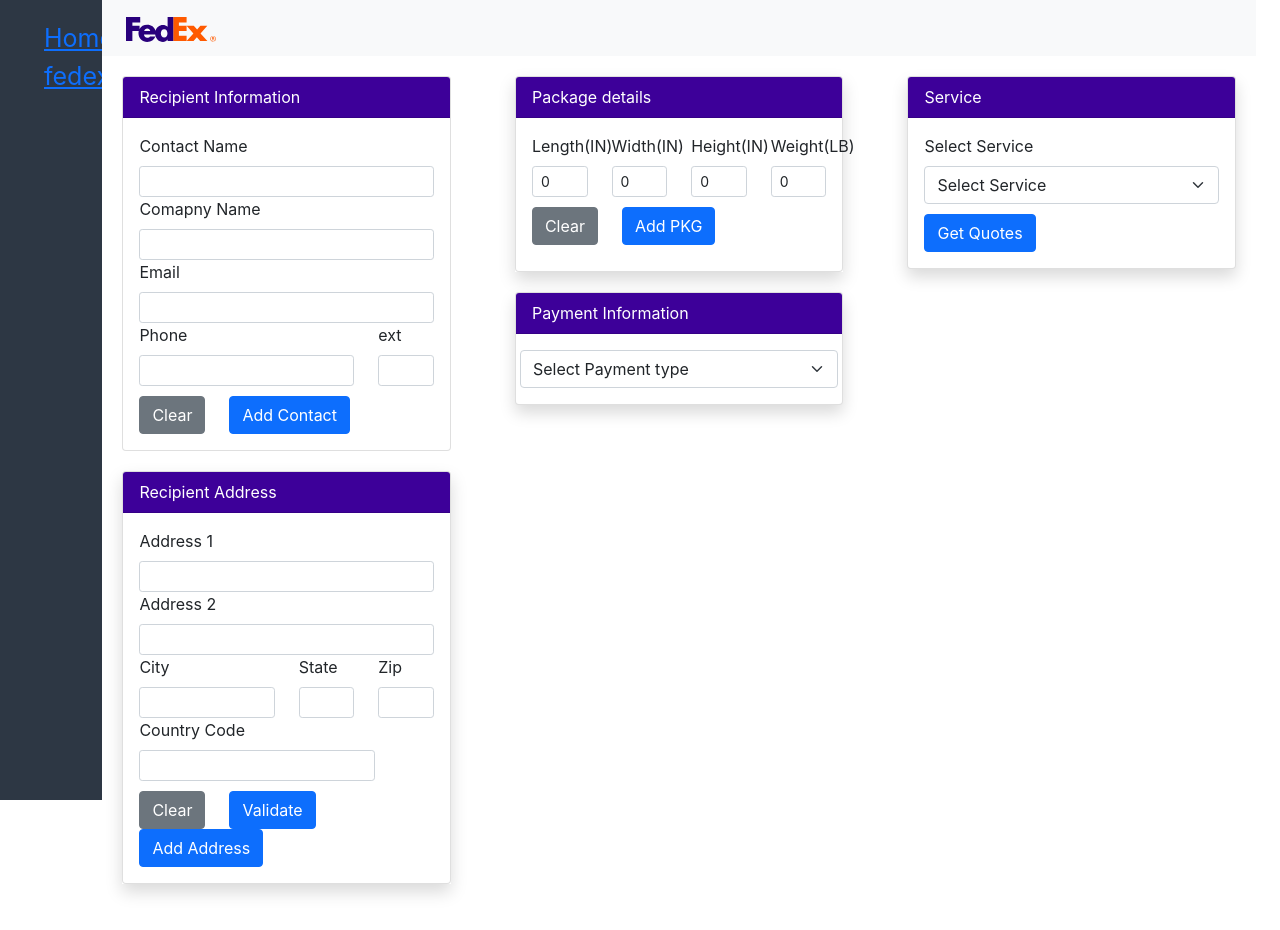
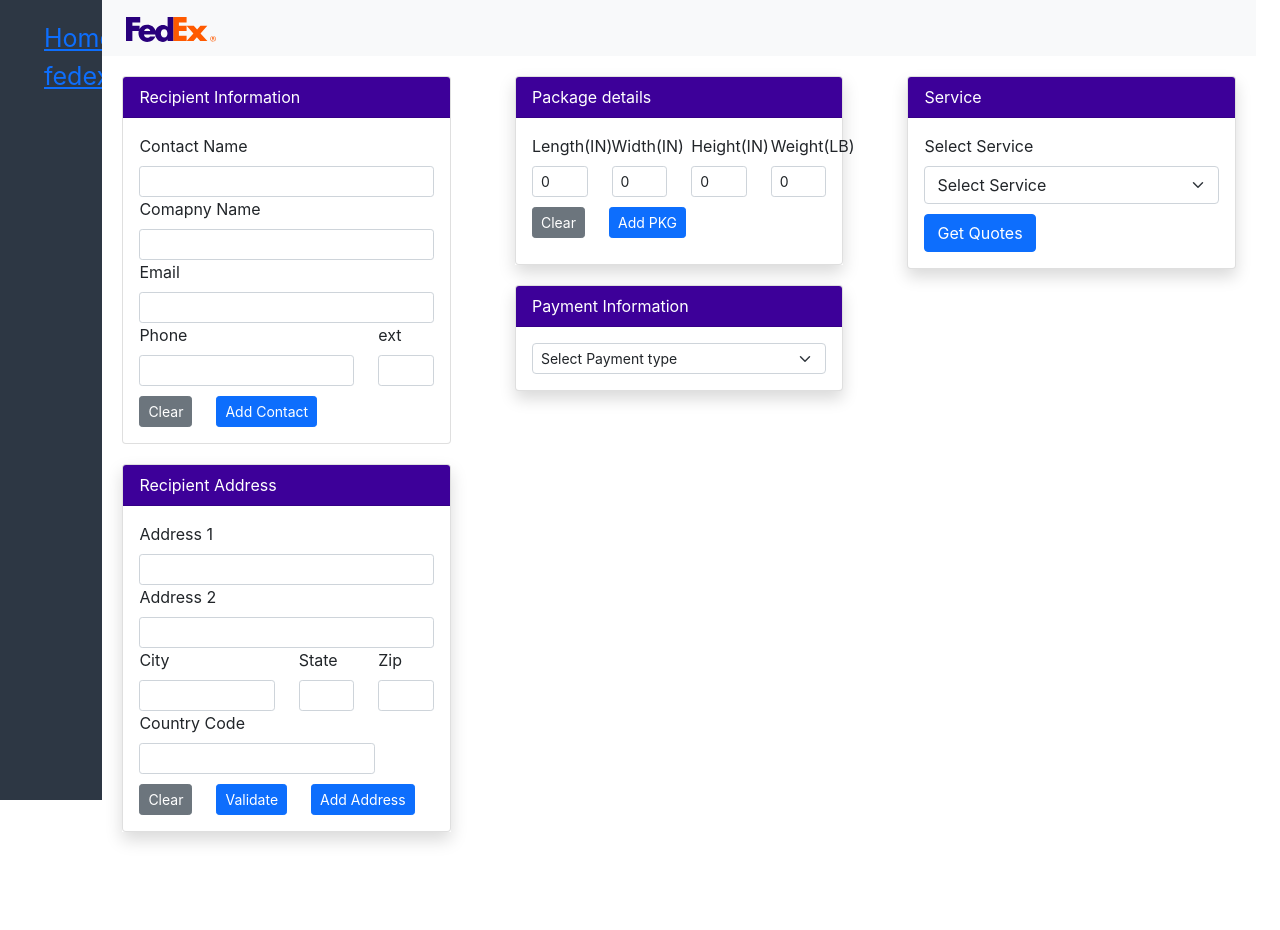
Before and after one commit to rshah18/bpshipapp, a React (Create React App) app: page /fedex in a window 1280 px wide. After the commit the page ends 878 px from the top, so only its background shows below. Built offline with nearby package versions, Linux system fonts and the light colour scheme.

Commit message:
athomework

```diff
--- a/src/Components/Address.js
+++ b/src/Components/Address.js
@@ -1,12 +1,7 @@
 import React, {useState, useContext} from "react";
-import { ShipmentContext } from "../Management/Context";
 import check from '../Resources/img/check.svg'
 
-
-export default function Address({title}){
-
-
-
+export default function Address({title, addAddress}){
     // variables
     const [address1, setAddress1]   = useState('');
     const [address2, setAddress2]   = useState('');
@@ -30,9 +25,11 @@ export default function Address({title}){
             "countryCode": country,
 
         }
-        if(valid == true){
-            //dispatch({type: reducer, payload: addressBody})
-           // setAdded(true);
+        if(valid){
+            addAddress(addressBody);
+            setAdd(true);
+        } else {
+            setAdd(false);
         }
     }
 
@@ -101,6 +98,9 @@ export default function Address({title}){
                 setInput(rep);
             } else {
                 console.log("address not valid");
+                window.alert("Address Not valid");
+                setValid(false);
+                setAdd(false);
                 //setValid(false)
             }
 
@@ -218,13 +218,13 @@ export default function Address({title}){
 
                         <div className = "row" style = {{marginTop: 10}}>
                             <div className = "col-auto">
-                                <button className = "btn btn-secondary" onClick={clear}>Clear</button>
+                                <button className = "btn btn-secondary btn-sm" onClick={clear}>Clear</button>
                             </div>
                             <div className = "col-auto">
-                                <button className = {valid ? "btn btn-success": "btn btn-primary"} onClick = {validateAdd}>Validate</button>
+                                <button className = {valid ? "btn btn-success btn-sm": "btn btn-primary btn-sm"} onClick = {validateAdd}>Validate</button>
                             </div>
                             <div className = "col-auto">
-                                <button className = "btn btn-primary">Add Address</button>
+                                <button className = "btn btn-primary btn-sm" onClick = {addToState}>Add Address</button>
                             </div>
 
                         </div>
--- a/src/Components/Contact.js
+++ b/src/Components/Contact.js
@@ -22,6 +22,13 @@ export default function Contact({title}) {
     }
 
     const addToState =()=> {
+        if(
+            (name.length <1) ||
+            (email.length < 2) ||
+            (phone.length < 3)
+            ){
+                window.alert("Please Enter valid contact Information!");
+            }
         let body = {
             'name': name,
             'company': company,
@@ -31,8 +38,6 @@ export default function Contact({title}) {
         }
         dispatch({type: 'ADD_RECIPIENT', payload: body})
         setAdded(true)
-        console.log(state);
-
     }
 
     return (
@@ -107,10 +112,10 @@ export default function Contact({title}) {
 
                         <div className = "row" style = {{marginTop: 10}}>
                             <div className = "col-auto">
-                                <button className = "btn btn-secondary" onClick={clear}>Clear</button>
+                                <button className = "btn btn-secondary btn-sm" onClick={clear}>Clear</button>
                             </div>
                             <div className = "col-auto">
-                                <button className = "btn btn-primary" onClick = {addToState}>Add Contact</button>
+                                <button className = "btn btn-primary btn-sm" onClick = {addToState}>Add Contact</button>
                             </div>
 
                         </div>
--- a/src/Components/Package.js
+++ b/src/Components/Package.js
@@ -11,7 +11,6 @@ export default function Package(){
     const [height, setHeight] = useState(0);
     const [wgt, setWgt] = useState(0);
     const [boxList, setBoxList] = useState([]);
-    const [flag, setFlag] = useState(false);
 
 
     const clearFn = () =>{
@@ -26,7 +25,6 @@ export default function Package(){
         console.log("deleting", arg)
         dispatch({type: 'REMOVE_BOX', payload: arg});
         setBoxList(state.boxList);
-        //setFlag(prev => !prev);
     }
 
     const createPkg = () =>{
@@ -51,12 +49,11 @@ export default function Package(){
         dispatch({type: 'ADD_BOX', payload: boxInfo});
         setBoxList(state.boxList);
         clearFn();
-       // setFlag(prev => !prev);
     }
 
     useEffect(()=>{
         setBoxList(state.boxList);
-    }, [flag])
+    }, [])
 
     return (
         <div className = "shadow" style={{
@@ -115,10 +112,10 @@ export default function Package(){
                         </form>
                         <div className = "row" style = {{marginTop: 10}}>
                             <div className = "col-auto">
-                                <button className = "btn btn-secondary" onClick = {clearFn}>Clear</button>
+                                <button className = "btn btn-secondary btn-sm" onClick = {clearFn}>Clear</button>
                             </div>
                             <div className = "col-auto">
-                                <button className = "btn btn-primary" onClick={createPkg} >Add PKG</button>
+                                <button className = "btn btn-primary btn-sm" onClick={createPkg} >Add PKG</button>
                             </div>
 
                         </div>
--- a/src/Components/Payment.js
+++ b/src/Components/Payment.js
@@ -4,7 +4,7 @@ import {ShipmentContext} from '../Management/Context'
 
 function Payment({setBillAdd}){
     // context variables
-    const [_state, dispatch] = useContext(ShipmentContext);
+    const [state, dispatch] = useContext(ShipmentContext);
     // value set
     const [payment, setPayment] = useState('');
     const [showThirdParty, setShowThirdParty] = useState(false);
@@ -69,9 +69,9 @@ function Payment({setBillAdd}){
                 <div className = "card-body">
                     {/** payment */}
                     <div>
-                        <form className="row" onSubmit={e=>e.preventDefault()}>
+                        <form onSubmit={e=>e.preventDefault()}>
 
-                            <select className="form-select" aria-label="Default select" value={payment} onChange={ev => addPayment(ev.target.value)}>
+                            <select className="form-select form-select-sm" aria-label="Default select" value={payment} onChange={ev => addPayment(ev.target.value)}>
                                 <option selected>Select Payment type</option>
                                 <option value="SENDER">Sender</option>
                                 <option value="THIRD_PARTY">Third Party</option>
--- a/src/Management/Context.js
+++ b/src/Management/Context.js
@@ -120,9 +120,8 @@ function add_recipient(prev, payload){
 function add_ship_address(prev, payload){
     console.log("payload: ", payload)
     let order = Object.assign({}, prev);
+    order.shipAddress = payload;
     console.log(order)
-    order.shipAddress = payload;
-
     return order;
 
 }
@@ -132,7 +131,7 @@ function add_bill_address(prev, payload){
     console.log("payload: ", payload)
     let order = Object.assign({}, prev);
     order.billAddress = payload;
-
+    console.log(order)
     return order;
 
 }
@@ -152,7 +151,7 @@ function add_payment(prev, payload){
     console.log("payload: ", payload)
     let order = Object.assign({}, prev);
     order.payment = payload;
-
+    console.log(order);
     return order;
 
 }
--- a/src/Screens/Fedex/MainScreen.js
+++ b/src/Screens/Fedex/MainScreen.js
@@ -12,6 +12,18 @@ export default function MainScreen(){
     // context variables
     const [state, dispatch] = useContext(ShipmentContext);
     const [billAdd, setBillAdd] = useState(false);
+
+    const addRecipient = recipient =>{
+        dispatch({type: 'ADD_RECIPIENT', payload: recipient});
+    }
+
+    const addRecipientAddress = address =>{
+        dispatch({type: 'ADD_SHIP_ADDRESS', payload: address});
+    }
+
+    const addBillingAddress =  address =>{
+        dispatch({type: 'ADD_BILL_ADDRESS', payload: address});
+    }
 
     useEffect(()=>{
 
@@ -37,12 +49,12 @@ export default function MainScreen(){
                     <div className = "col-4">
                         {/* Contact */}
                         <div style={eachbox}>
-                            <Contact title = "Recipient Information"/>
+                            <Contact title = "Recipient Information" addRecipient = {addRecipient} />
                         </div>
 
                         {/*Address */}
                         <div style={eachbox}>
-                            <Address title="Recipient Address"/>
+                            <Address title="Recipient Address" addAddress = {addRecipientAddress} />
                         </div>
                     </div>
 
@@ -55,7 +67,7 @@ export default function MainScreen(){
                             <Payment setBillAdd={setBillAdd}/>
                         </div>
                         <div style={eachbox}>
-                            {billAdd ? <Address title="Billing Address"/>: <div></div>}
+                            {billAdd ? <Address title="Billing Address" addAddress = {addBillingAddress} />: <div></div>}
                         </div>
                     </div>
                     <div className="col-4">
```
Also changed, not shown: 1 other file (tests, documents, lock files or other folders).
